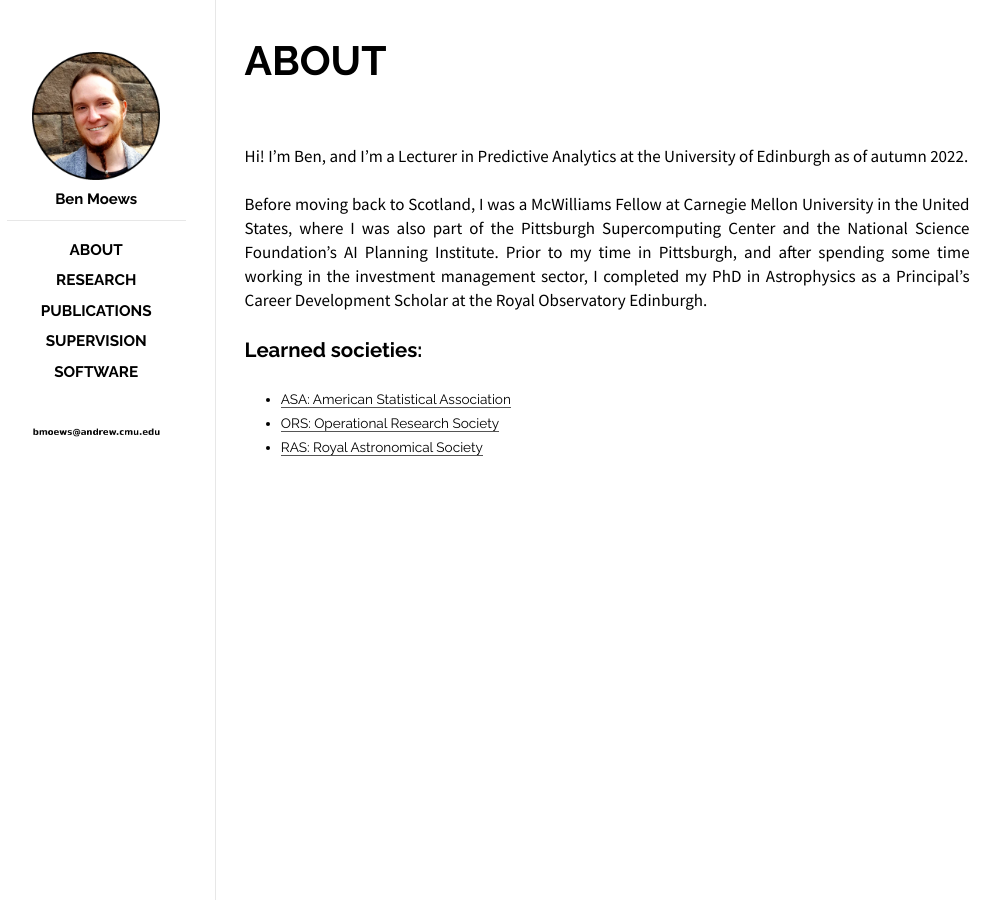
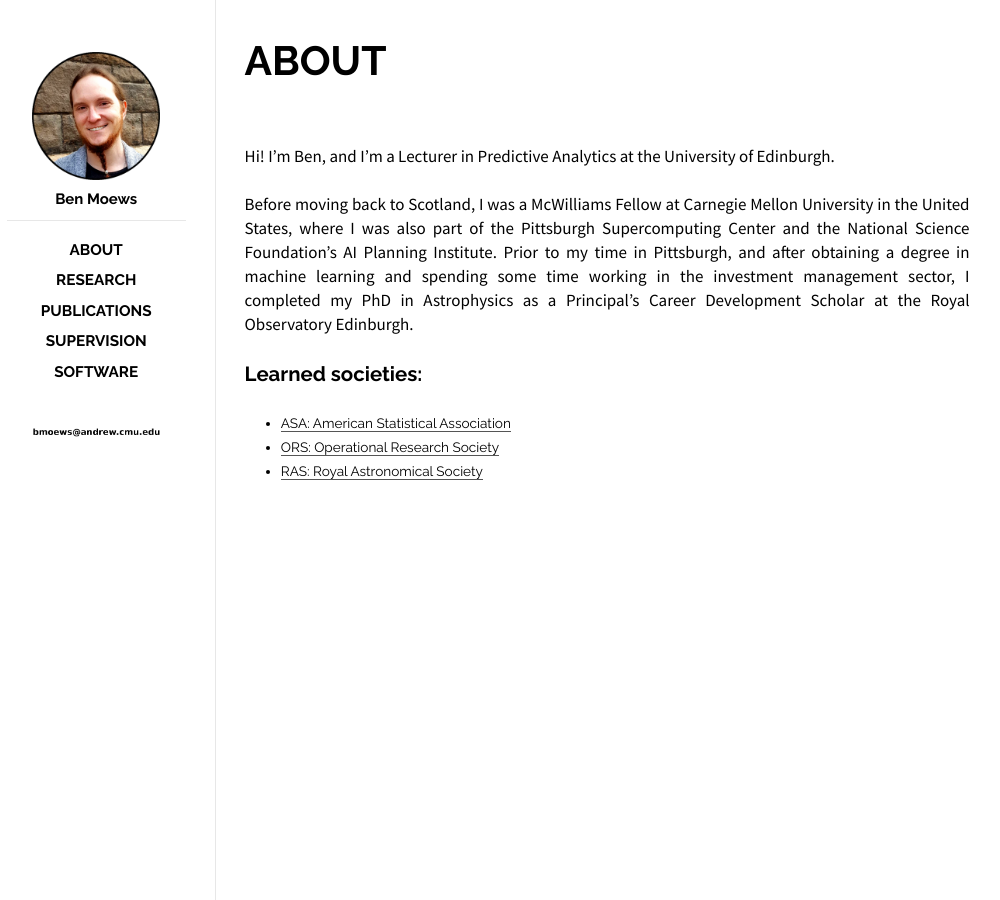
Before and after one commit to moews/moews.github.io, a Jekyll site: the page built from _posts/2017-03-27-about.md, in a window 1280 px wide. Shown: the whole page, without its empty margins (143-1143 px from the left). Built offline with Jekyll 4.4.1, drawn with Linux system fonts in a browser that asks for light colours.

Commit message:
Update 2017-03-27-about.md

```diff
--- a/_posts/2017-03-27-about.md
+++ b/_posts/2017-03-27-about.md
@@ -10,9 +10,9 @@
 
 <!--Hi! I'm Ben, and I'm a Lecturer in Predictive Analytics at the University of Edinburgh as of autumn 2022. Before moving back to Scotland, I was a McWilliams Fellow at Carnegie Mellon University in the United States, where I was also part of the Pittsburgh Supercomputing Center and the National Science Foundation's AI Planning Institute. Prior to my time in Pittsburgh, I completed my PhD in Astrophysics as a Principal's Career Development Scholar at the Royal Observatory Edinburgh.-->
 
-Hi! I’m Ben, and I’m a Lecturer in Predictive Analytics at the University of Edinburgh as of autumn 2022.
+Hi! I’m Ben, and I’m a Lecturer in Predictive Analytics at the University of Edinburgh.
 
-Before moving back to Scotland, I was a McWilliams Fellow at Carnegie Mellon University in the United States, where I was also part of the Pittsburgh Supercomputing Center and the National Science Foundation’s AI Planning Institute. Prior to my time in Pittsburgh, and after spending some time working in the investment management sector, I completed my PhD in Astrophysics as a Principal’s Career Development Scholar at the Royal Observatory Edinburgh.
+Before moving back to Scotland, I was a McWilliams Fellow at Carnegie Mellon University in the United States, where I was also part of the Pittsburgh Supercomputing Center and the National Science Foundation’s AI Planning Institute. Prior to my time in Pittsburgh, and after obtaining a degree in machine learning and spending some time working in the investment management sector, I completed my PhD in Astrophysics as a Principal’s Career Development Scholar at the Royal Observatory Edinburgh.
 
 <!--Hi! I'm Ben, and I'm a Lecturer in Predictive Analytics at the University of Edinburgh. Before moving back to Scotland, I was a McWilliams Fellow at Carnegie Mellon University in the United States, where I was also part of the Pittsburgh Supercomputing Center and the NSF AI Planning Institute.
 
```
